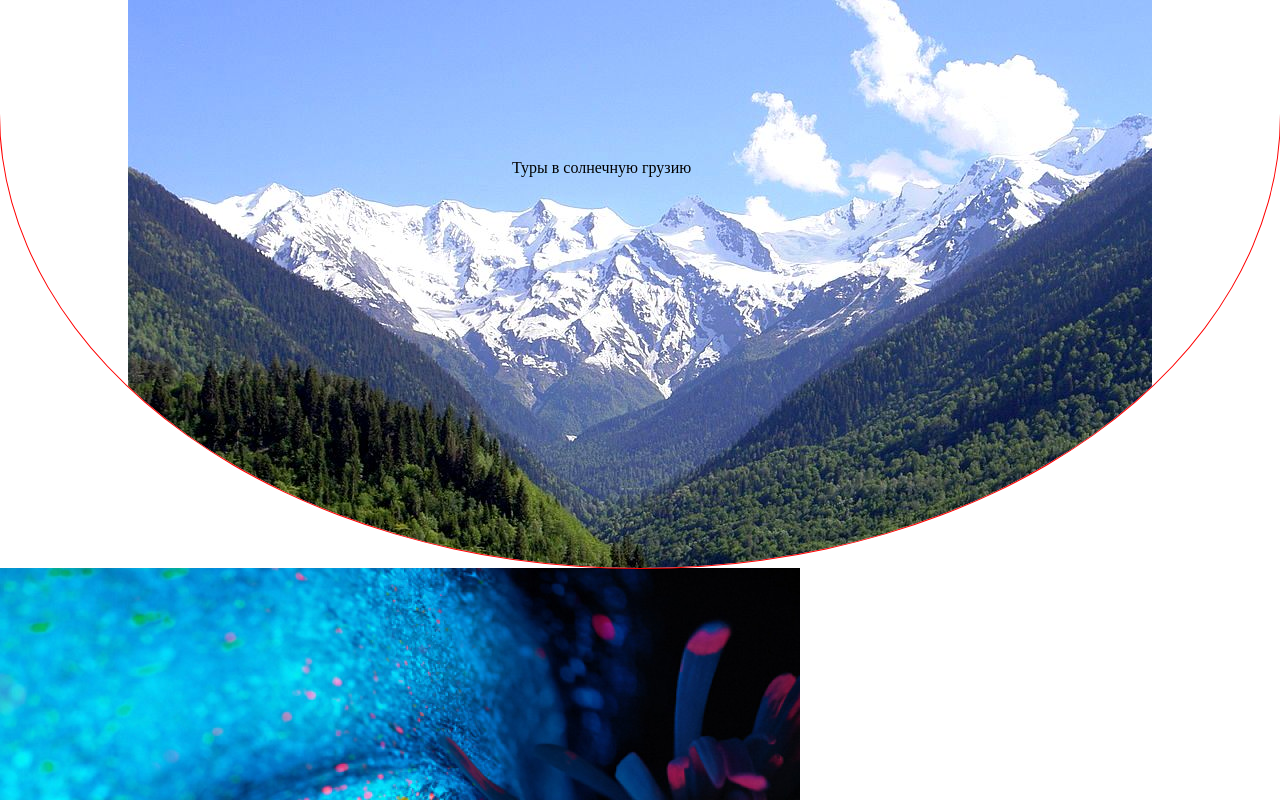
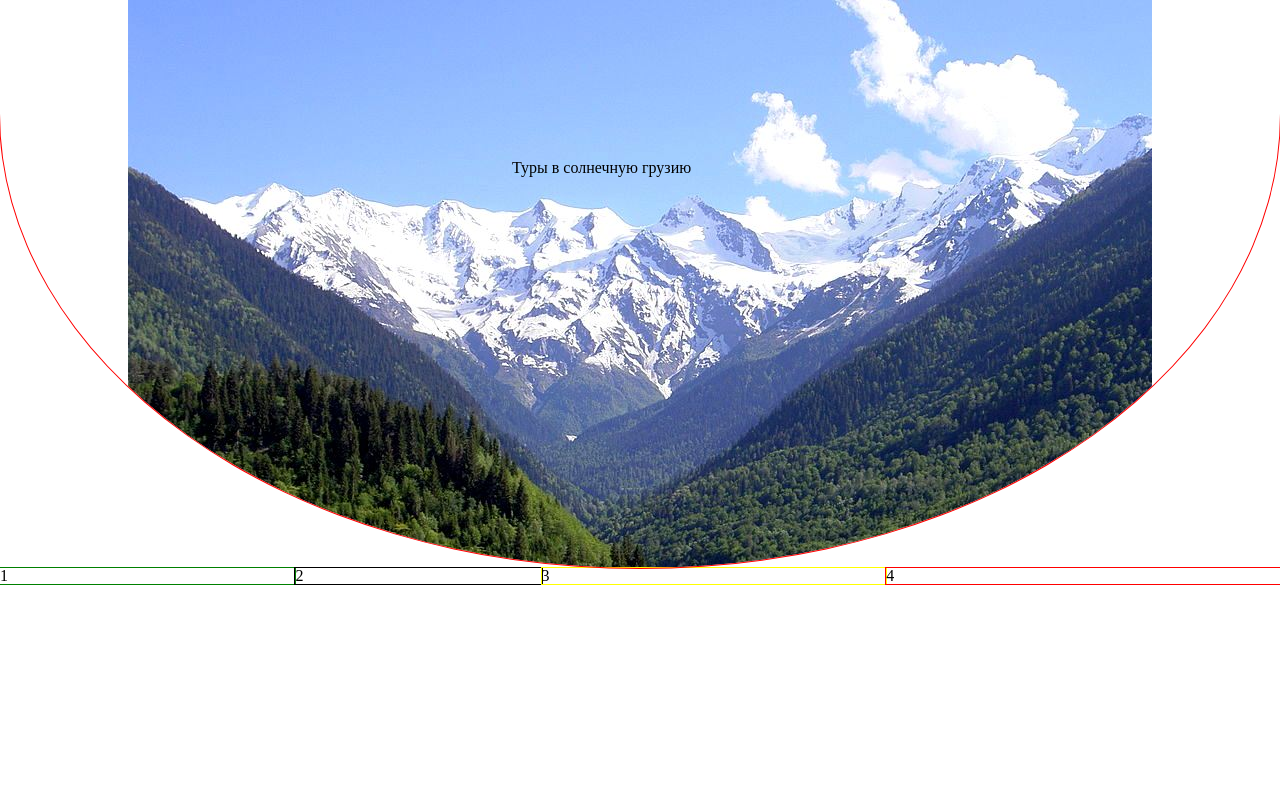
Before and after one commit to egorca6/helloWorld, a website: page src/index.html in a window 1280 px wide. Shown: the top 800 px of the page. Drawn offline with nearby package versions, Linux system fonts and the light colour scheme; files that its build step writes are made by us from their sources.

Commit message:
flex work

```diff
--- a/src/index.html
+++ b/src/index.html
@@ -15,7 +15,12 @@
 
   </div>
 
-  <img src="img/gg.jpg" alt="l1o1l">
+  <div class="container">
+        <div class="a"> 1    </div>
+        <div class="b">  2   </div>
+        <div class="c">   3  </div>
+        <div class="d">   4  </div>
+  </div>
 
 </body>
 </html>
--- a/src/style/common-style.less
+++ b/src/style/common-style.less
@@ -59,3 +59,27 @@ H1{
 	left: 40%;
 	top: 20%;
 }
+
+.a{
+	outline: 1px solid green;
+	width:600px;
+}
+
+.b{
+	outline: 1px solid black;
+	width:500px;
+}
+
+.c{
+	outline: 1px solid yellow;
+	width:700px;
+}
+
+.d{
+	outline: 1px solid red;
+	width:800px;
+}
+
+.container{
+	display: flex;
+}
```
